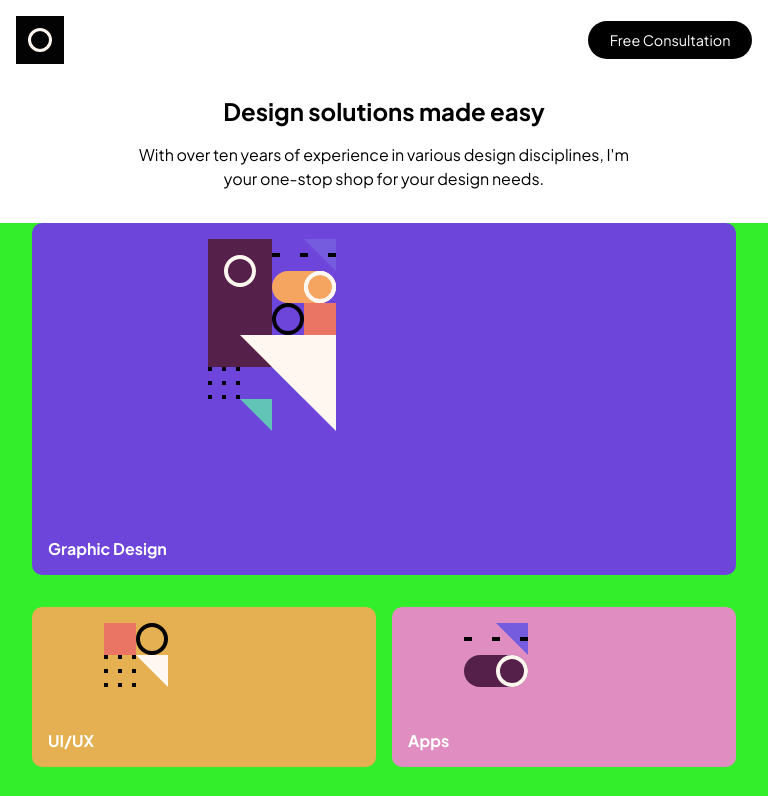
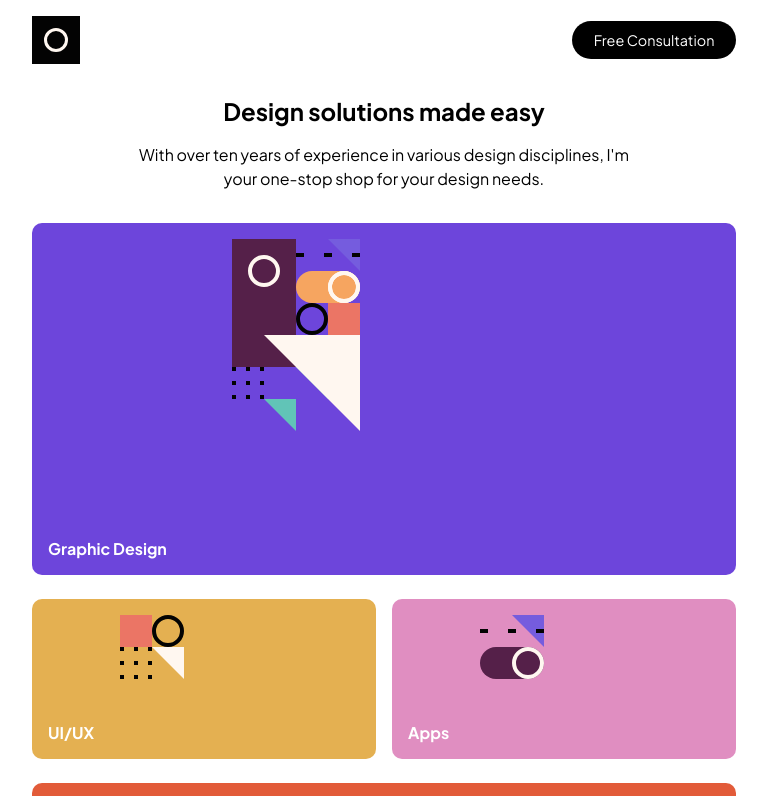
Before and after one commit to WadieBenabdouh/portfolio-gallery, a website built with Vite: page index.html in a window 768 px wide. Shown: the top 796 px of the page. Built offline with nearby package versions, Linux system fonts and the light colour scheme.

Commit message:
tweaking tiles media queries 3 out of 6 done, regular order

```diff
--- a/main.scss
+++ b/main.scss
@@ -14,7 +14,7 @@ body {
 
 //HEADER
 header {
-    padding: 1em;
+    padding: 1em 2em;
     display: flex;
     justify-content: space-between;
     align-items: center;
@@ -32,9 +32,11 @@ header {
         font-size: .9em;
     }
 }
+
 // MAIN
 main {
     margin-top: 1em;
+
     // PROMO //
     .promo {
         display: flex;
@@ -55,14 +57,14 @@ main {
         }
 
     }
+
     // GRID TILES //
     .grid-tiles {
         margin-top: 2em;
         display: grid;
         grid-template-columns: 1fr 1fr;
-        background-color: #32ee2b;
         padding: 0 2em;
-        row-gap: 2em;
+        row-gap: 1.5em;
         column-gap: 1em;
 
         .wrapper-one {
@@ -77,6 +79,12 @@ main {
                 position: absolute;
                 top: 1em;
                 left: 11em;
+            }
+
+            @media screen and (min-width:401px) and (max-width:768px) {
+                .tile-one {
+                    left: 12.5em;
+                }
             }
 
             p {
@@ -101,6 +109,12 @@ main {
                 top: 1em;
             }
 
+            @media screen and (min-width:401px) and (max-width:768px) {
+                .tile-two {
+                    left: 5.5em;
+                }
+            }
+
             p {
                 color: #fff;
                 align-self: flex-end;
@@ -121,6 +135,12 @@ main {
                 position: absolute;
                 left: 4.5em;
                 top: 1em;
+            }
+
+            @media screen and (min-width:401px) and (max-width:768px) {
+                .tile-three {
+                    left: 5.5em;
+                }
             }
 
             p {
@@ -200,7 +220,6 @@ main {
                 padding: 0 1em;
             }
         }
+    }
 
-
-    }
 }
```
